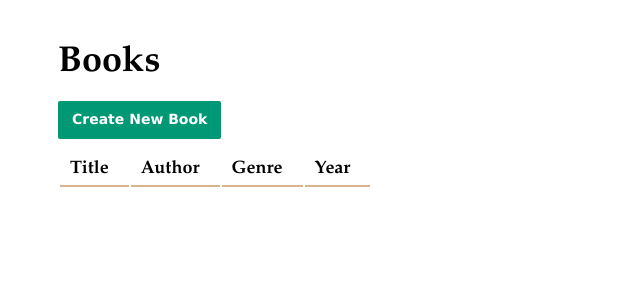
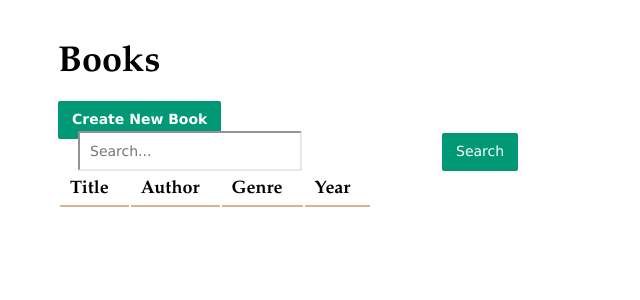
Before and after one commit to hsperez6/Sequelize-ORM-Library-Manager, a Node server app: page /books in a window 1280 px wide. Shown: the top 300 px of the page, without its empty margins (0-640 px from the left). Run offline with Node 20, Linux system fonts and the light colour scheme; data that the repository does not hold is empty; some libraries are stand-ins or nearby versions.

Commit message:
Search Field Work

```diff
--- a/Library-app/public/stylesheets/style.css
+++ b/Library-app/public/stylesheets/style.css
@@ -95,3 +95,8 @@ input[type=text] {
 .error {
   color: rgb(236, 15, 15);
 }
+
+#search {
+  width: 200px;
+  margin-left: 20px;
+}
--- a/Library-app/routes/books.js
+++ b/Library-app/routes/books.js
@@ -17,27 +17,22 @@ function asyncHandler(cb){
 
 /* GET all books and render index page */
 router.get('/', asyncHandler(async (req, res, next) => {
-  const allBooks = await Book.findAll({ order: [['author', 'ASC']]});
-  res.render('index', { title: 'Books', allBooks });
+  const allBooks = await Book.findAll({ order: [['title', 'ASC']]});
+  res.render('index', { title: 'Books', allBooks, search: {} });
 }));
+
+
+
+/* POST search */
+router.post('/', asyncHandler(async (req, res, next) => {
+  const search = await Book.findAll
+}));
+
 
 /* GET books/new renders create new-book form */
 router.get('/new', (req, res) => {
   res.render('new-book', { book: {}});
 });
-
-
-
-
-
-
-
-
-
-
-
-
-
 
 /* POST books/new posts a new book to the database */
 router.post('/new', asyncHandler(async (req, res, next) => {
@@ -58,11 +53,12 @@ router.post('/new', asyncHandler(async (req, res, next) => {
 /* GET books/:id shows update-book form */
 router.get('/:id/update', asyncHandler(async (req, res, next) => {
   const book = await Book.findByPk(req.params.id);
+  if (book) {
     res.render('update-book', { book })
+  } else {
+    res.sendStatus(404)
+  };
 }));
-
-
-
 
 /* POST books/:id Updates book info in the database  */
 router.post('/:id/update', asyncHandler(async (req, res, next) => {
@@ -70,38 +66,51 @@ router.post('/:id/update', asyncHandler(async (req, res, next) => {
 
   try {
     book = await Book.findByPk(req.params.id);
+
+    if (book) {
       await book.update(req.body);
       res.redirect('/');
+    } else {
+      res.sendStatus(404);
+    };
+
   } catch (error) {
+
     if (error.name === "SequelizeValidationError") {
       book = await Book.build(req.body);
-      res.render('new-book', { book, errors: error.errors });
+      book.id = req.params.id;
+      res.render('update-book', { book, errors: error.errors });
     } else {
-
+      throw error;
     };
 
   };
-
 
 }));
 
 /* Delete book form. */
 router.get("/:id/delete", asyncHandler(async (req, res) => {
   const book = await Book.findByPk(req.params.id);
+
+  if(book) {
     res.render("delete", { book });
+  } else {
+    res.sendStatus(404);
+  };
 
 }));
 
 /* Delete individual book. */
 router.post('/:id/delete', asyncHandler(async (req ,res) => {
   const book = await Book.findByPk(req.params.id);
+
+  if(book) {
     await book.destroy();
     res.redirect("/books");
+  } else {
+    res.sendStatus(404);
+  };
+
 }));
 
-
-
-
-
-
 module.exports = router;
--- a/Library-app/views/delete.pug
+++ b/Library-app/views/delete.pug
@@ -7,6 +7,6 @@ block content
     em= book.title
     | ?
   form(action=`/books/${book.id}/delete`, method="post")
-    a(href=`/books/${book.id}/edit`) No! Take me back!
+    a(href=`/books/${book.id}/update`) No! Take me back!
     |
     input(type="submit", value = "Yes, I'm sure")
--- a/Library-app/views/index.pug
+++ b/Library-app/views/index.pug
@@ -2,8 +2,10 @@ extends layout
 
 block content
   h1= title
-  p
-    a.button(href='./books/new') Create New Book
+  a.button(href='./books/new') Create New Book
+  form(action="/books", method="post")
+    input#search(name='search' type='text' value=search.value placeholder='Search...')
+    input(type='submit' value='Search')
   table
     thead
       tr
--- a/Library-app/views/update-book.pug
+++ b/Library-app/views/update-book.pug
@@ -2,6 +2,9 @@ extends layout
 
 block content
   h1 Update Book Entry
+
+  include validation-error
+
   form(action=`/books/${book.id}/update`, method="post")
     p
       label(for='title') Title
--- a/Library-app/views/validation-error.pug
+++ b/Library-app/views/validation-error.pug
@@ -3,4 +3,4 @@ if(errors)
   ul.error
     each error in errors
       li
-        =error.message
+        = error.message
```
Also changed, not shown: Library-app/library.db. Lines whose indentation alone changed are shown as unchanged.
